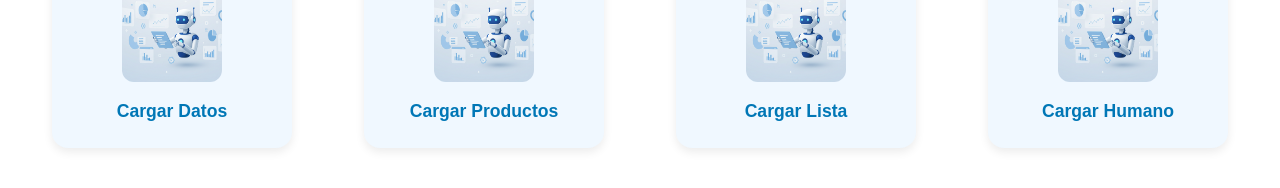
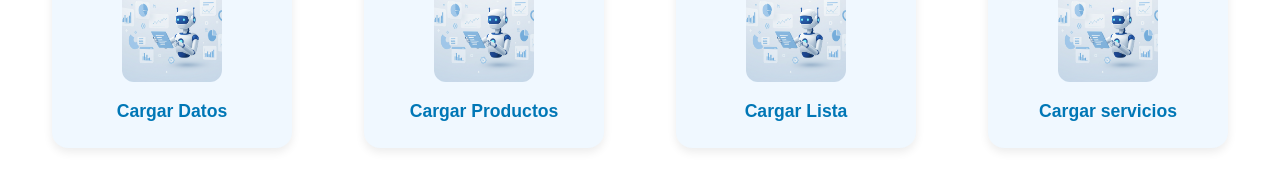
Before and after one commit to EmpatiaDigital/BOT25, a Next.js app: page /secciones in a window 1280 px wide. Shown: the part 114-302 px from the top of the page. Built offline with nearby package versions, Linux system fonts and the light colour scheme.

Commit message:
Update page.tsx

```diff
--- a/app/secciones/page.tsx
+++ b/app/secciones/page.tsx
@@ -21,8 +21,8 @@ const menuItems = [
     image: '/assets/atencion.jpg',
   },
   {
-    href: '/cargar-humano',
-    label: 'Cargar Humano',
+    href: '/cargar-servicios',
+    label: 'Cargar servicios',
     image: '/assets/atencion.jpg',
   },
 ]
```
